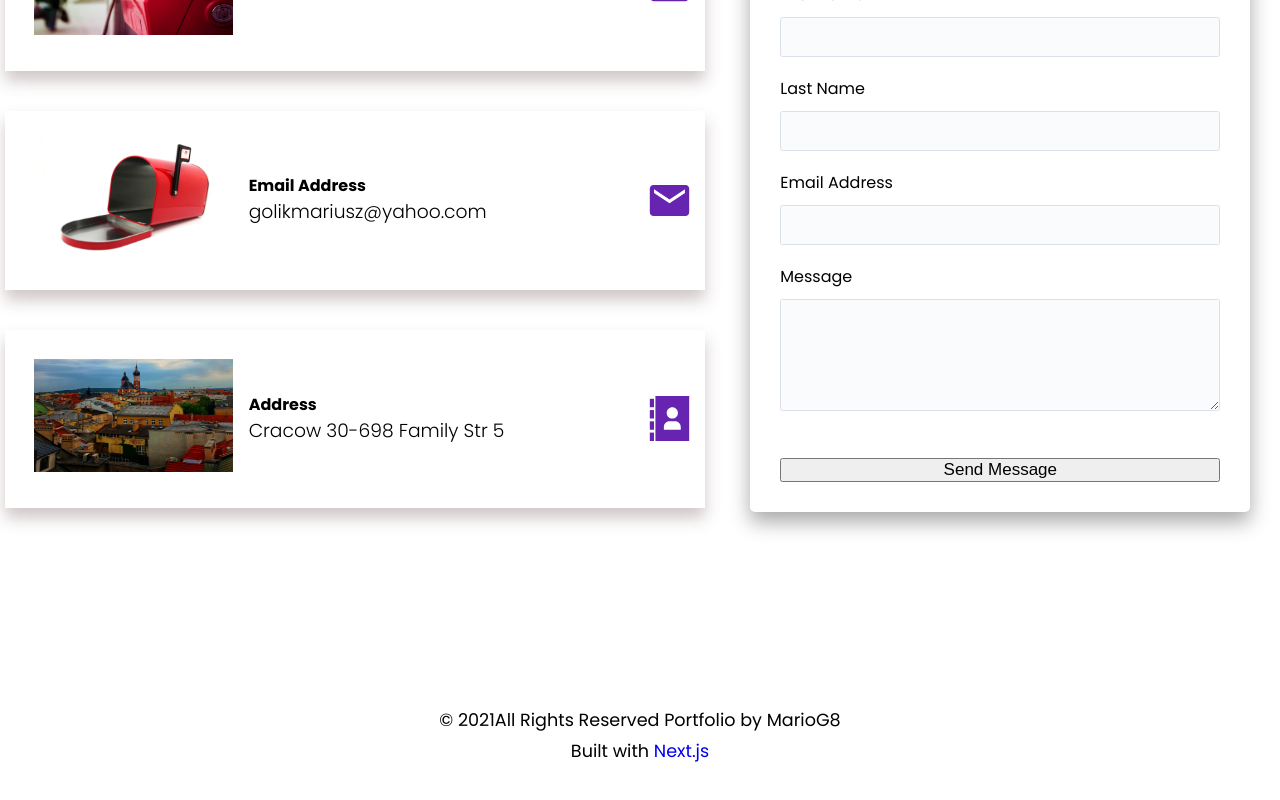
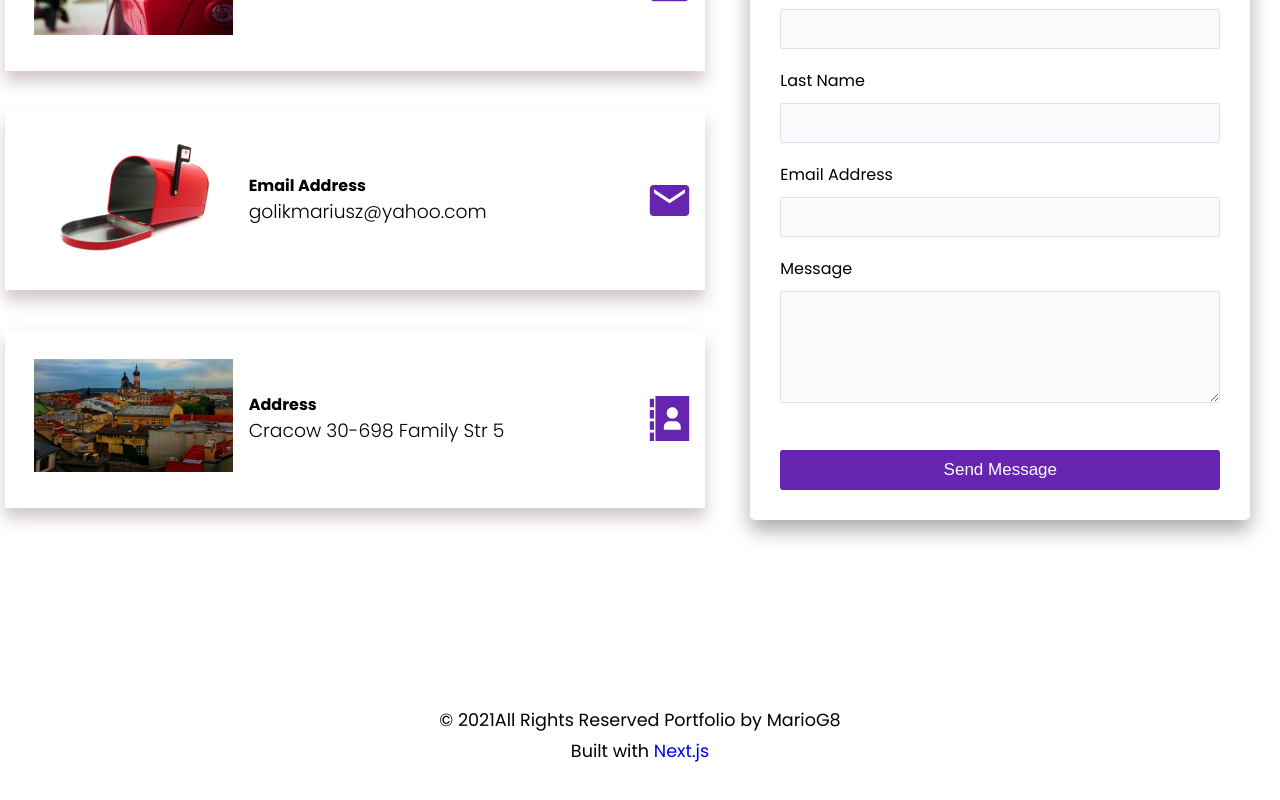
Before and after one commit to danielkeny/skills-next.js, a Next.js app: page /contact in a window 1280 px wide. Shown: the part 736-1536 px from the top of the page. Built offline with nearby package versions, Linux system fonts and the light colour scheme.

Commit message:
Added removed btn styles

```diff
--- a/styles/globals.css
+++ b/styles/globals.css
@@ -188,6 +188,20 @@ a {
   color: #fff;
 }
 
+.btn {
+  display: inline-block;
+  background: var(--alternative-color);
+  color: #fff;
+  padding: 10px 20px;
+  cursor: pointer;
+  border: 0;
+  border-radius: 3px;
+}
+
+.btn:hover {
+  opacity: 0.9;
+}
+
 .btn-icon {
   display: flex;
   align-items: center;
```
